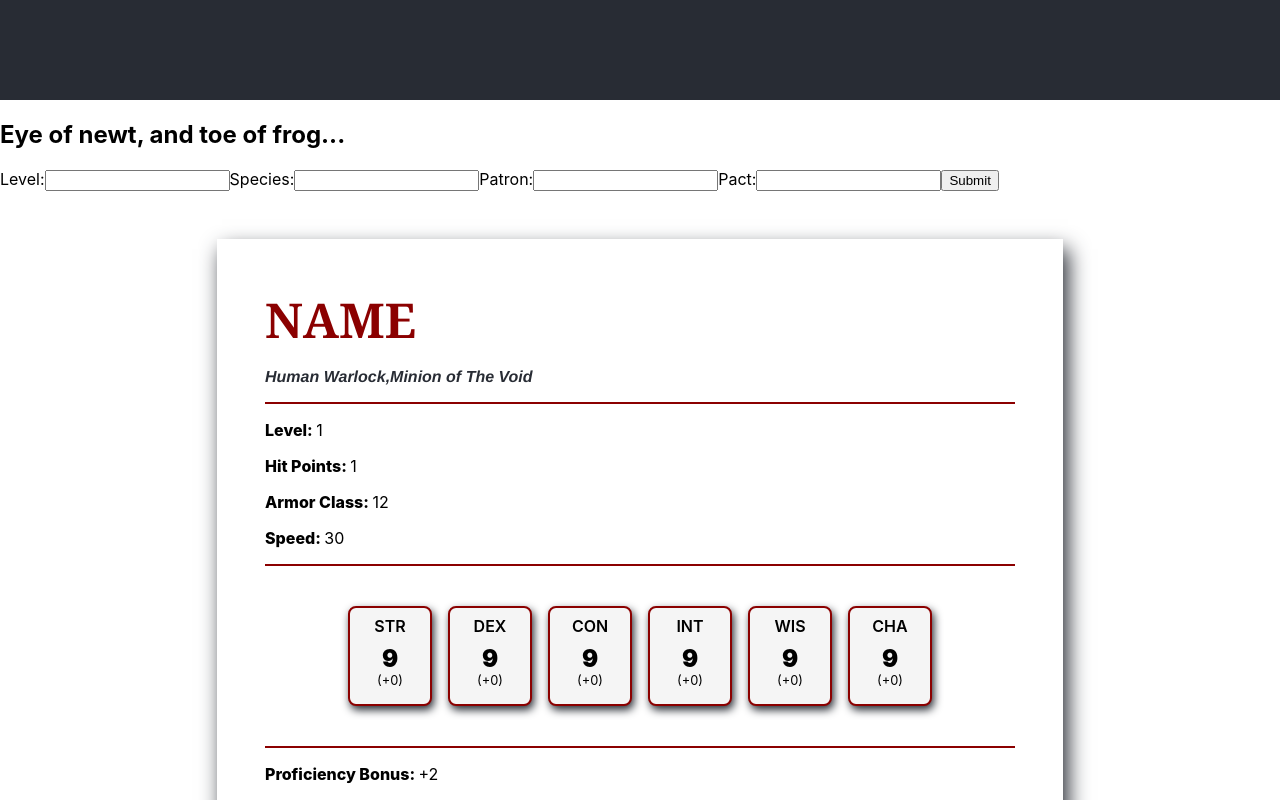
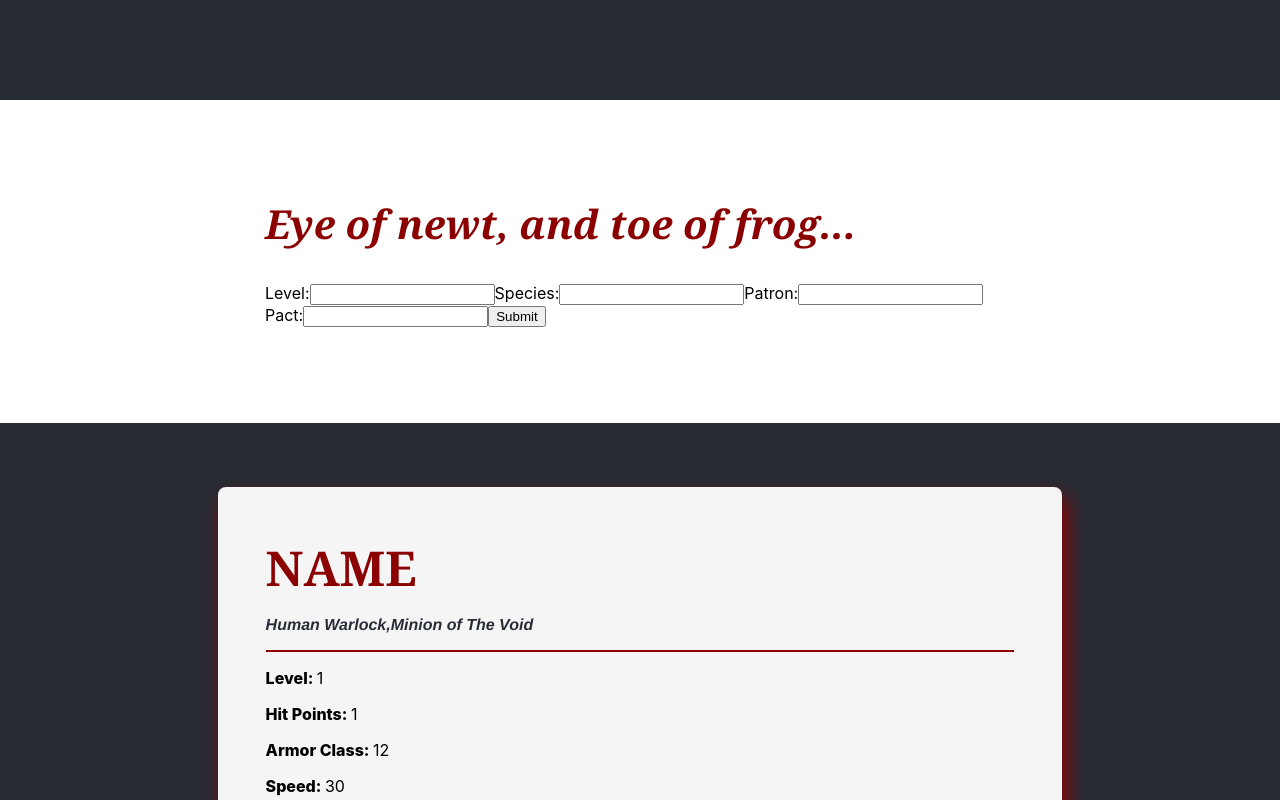
Before and after one commit to AcmeCat/Warlocks, a React (Create React App) app: page / in a window 1280 px wide. Shown: the part 700-1500 px from the top of the page. Built offline with nearby package versions, Linux system fonts and the light colour scheme.

Commit message:
new styles for options section. modified styles for stat-block

```diff
--- a/src/App.css
+++ b/src/App.css
@@ -50,13 +50,37 @@
   background-color: purple;
 }
 
-/* main */
+/* options */
+#options {
+  padding: 3rem 0;
+  width: 60%;
+  max-width: 750px;
+  margin: 3rem auto;
+}
+
+#options-heading {
+  font-family: Cambria, Cochin, Georgia, Times, 'Times New Roman', serif;
+  font-size: 2.5rem;
+  font-style: italic;
+  color: darkred;
+  margin-bottom: 2rem;
+  margin-top: 0;
+}
+
+/* stat-block */
+#stats {
+  background-color: #282c34;
+  padding: 1rem;
+}
+
 #stat-block {
   padding: 3rem;
   width: 60%;
   max-width: 750px;
   margin: 3rem auto;
-  box-shadow: 5px 10px 20px #282c34;
+  box-shadow: 5px 10px 20px darkred;
+  background-color: whitesmoke;
+  border-radius: 0.5rem;
 }
 
 .warlock-name {
```
